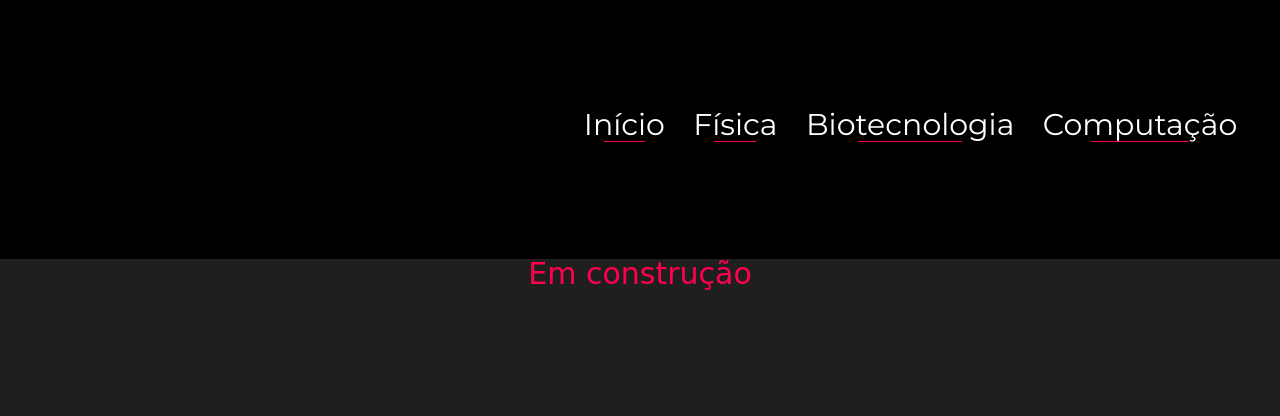
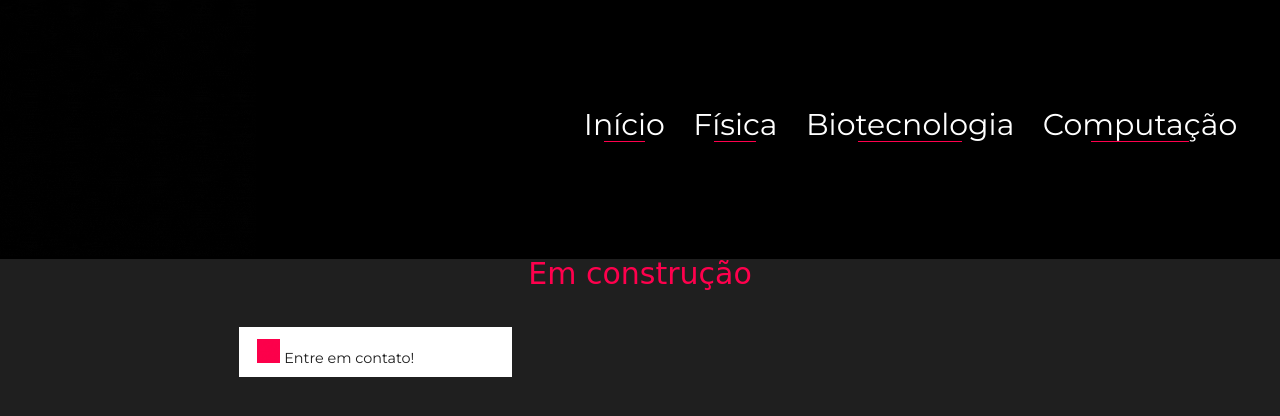
Before and after one commit to heroideallstar/heroideallstar_portfolio, a plain HTML site: page Fisica.html in a window 1280 px wide. Drawn offline with Linux system fonts and the light colour scheme; a web font is replaced by a local one.

Commit message:
Update Fisica.html

```diff
--- a/Fisica.html
+++ b/Fisica.html
@@ -25,6 +25,17 @@
         </nav>
       </div>
     </header>
+
+    <main>
     <h5> Em construção <h5>
+    </main>
+
+    <footer>
+         <div class="box-btn">
+         <a a href="mailto:contato.danielfelipemeurer@gmail.com"
+         subject="Contato via site" class="btn elastico"> <img id=" gmail"
+         src="gmail.gif" width="10%"> Entre em contato!</a>
+       </div>
+    </footer>
   </body>
 </html>
```
